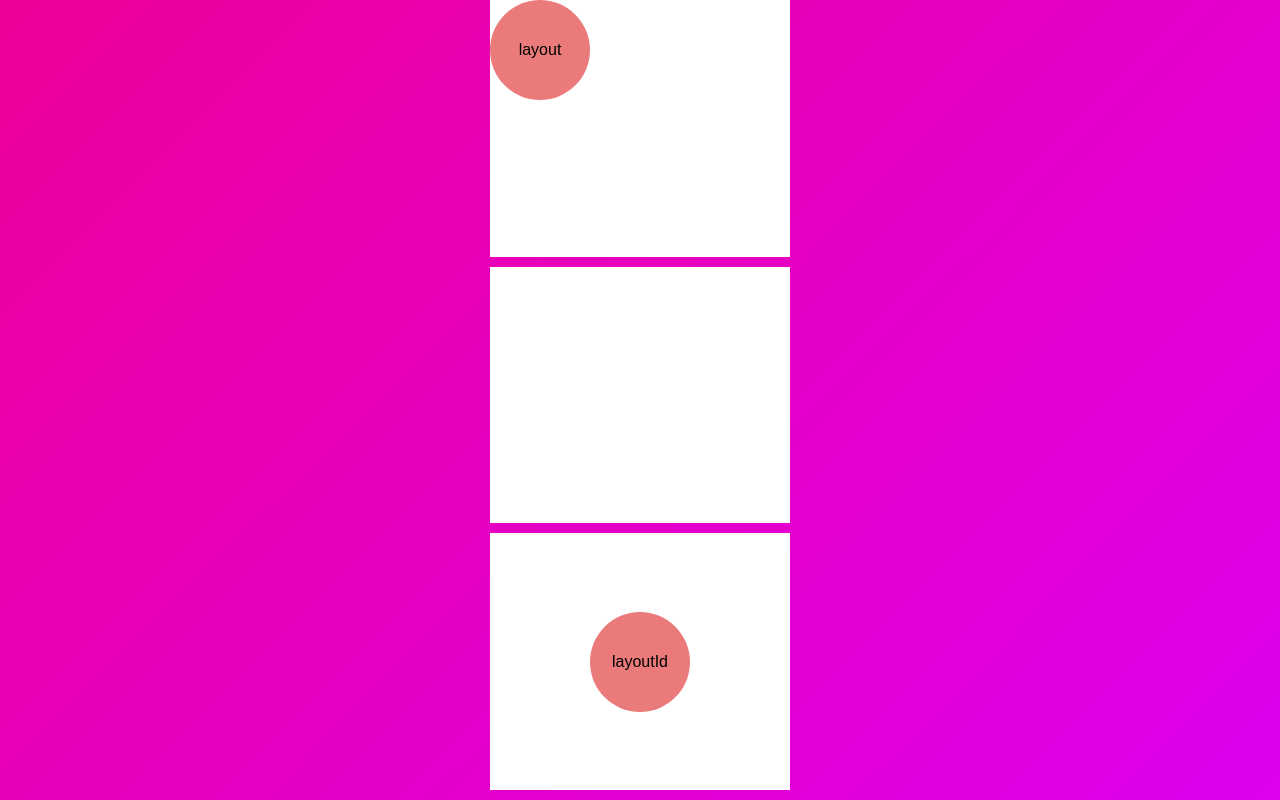
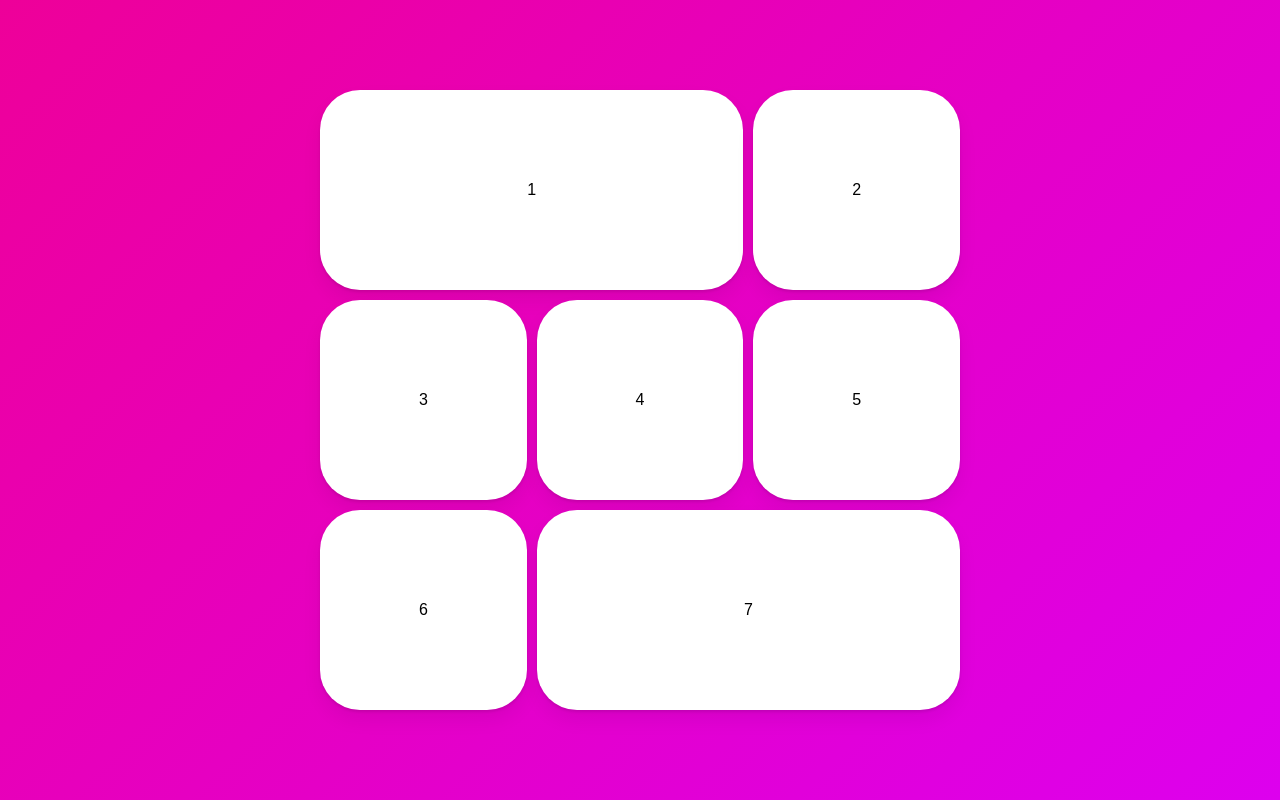
Before and after one commit to jiyong0419/react-masterclass_chapter8, a React (Create React App) app: page / in a window 1280 px wide. Built offline with nearby package versions, Linux system fonts and the light colour scheme.

Commit message:
#8.15~#8.16

```diff
--- a/src/App.tsx
+++ b/src/App.tsx
@@ -8,49 +8,62 @@
   display: flex;
   justify-content: center;
   align-items: center;
-  flex-direction: column;
 `;
-
-const Box = styled.div`
-  width: 300px;
-  height: 300px;
-  background-color: #fff;
-  display: flex;
-  margin-bottom: 10px;
+const Grid = styled.div`
+  display: grid;
+  grid-template-columns: repeat(3, 1fr);
+  width: 50vw;
+  gap: 10px;
+  div:first-child,
+  div:last-child {
+    grid-column: span 2;
+  }
 `;
-
-const Circle = styled(motion.div)`
-  width: 100px;
-  height: 100px;
-  border-radius: 50%;
-  background-color: rgba(230, 88, 88, 0.788);
+const Box = styled(motion.div)`
+  background-color: rgba(255, 255, 255, 1);
+  border-radius: 40px;
+  height: 200px;
+  box-shadow: 0 2px 3px rgba(0, 0, 0, 0.1), 0 10px 20px rgba(0, 0, 0, 0.06);
   display: flex;
   justify-content: center;
   align-items: center;
 `;
-
+const Overlay = styled(motion.div)`
+  width: 100%;
+  height: 100%;
+  position: absolute;
+  display: flex;
+  justify-content: center;
+  align-items: center;
+`;
+const overlay = {
+  start: { backgroundColor: "rgba(0, 0, 0, 0)" },
+  end: { backgroundColor: "rgba(0, 0, 0, 0.5)" },
+  exit: { backgroundColor: "rgba(0, 0, 0, 0)" },
+};
 function App() {
-  const [click, setClick] = useState(false);
-  const onClick = () => {
-    setClick((prev) => !prev);
-  };
+  const [id, setId] = useState<null | string>(null);
   return (
-    <Wrapper onClick={onClick}>
+    <Wrapper>
+      <Grid>
+        {["1", "2", "3", "4", "5", "6", "7"].map((n) => (
+          <Box onClick={() => setId(n)} key={n} layoutId={n}>
+            {n}
+          </Box>
+        ))}
+      </Grid>
       <AnimatePresence>
-        <Box
-          style={{
-            justifyContent: click ? "center" : "flex-start",
-            alignItems: click ? "center" : "flex-start",
-          }}
-        >
-          <Circle layout>layout</Circle>
-        </Box>
-        <Box style={{ justifyContent: "center", alignItems: "center" }}>
-          {click ? <Circle layoutId="circle">layoutId</Circle> : null}
-        </Box>
-        <Box style={{ justifyContent: "center", alignItems: "center" }}>
-          {!click ? <Circle layoutId="circle">layoutId</Circle> : null}
-        </Box>
+        {id ? (
+          <Overlay
+            variants={overlay}
+            onClick={() => setId(null)}
+            initial="start"
+            animate="end"
+            exit="exit"
+          >
+            <Box layoutId={id} style={{ width: 400, height: 200 }} />
+          </Overlay>
+        ) : null}
       </AnimatePresence>
     </Wrapper>
   );
```
